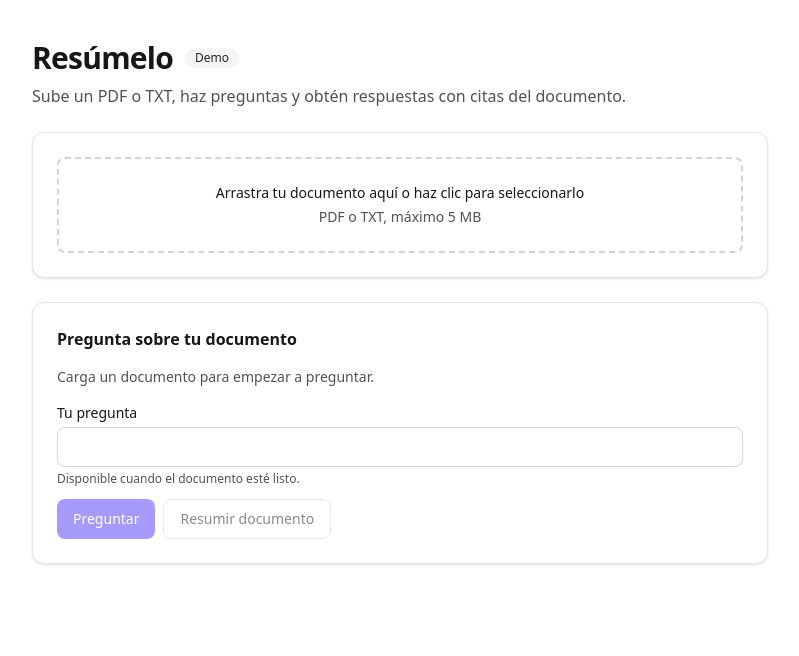
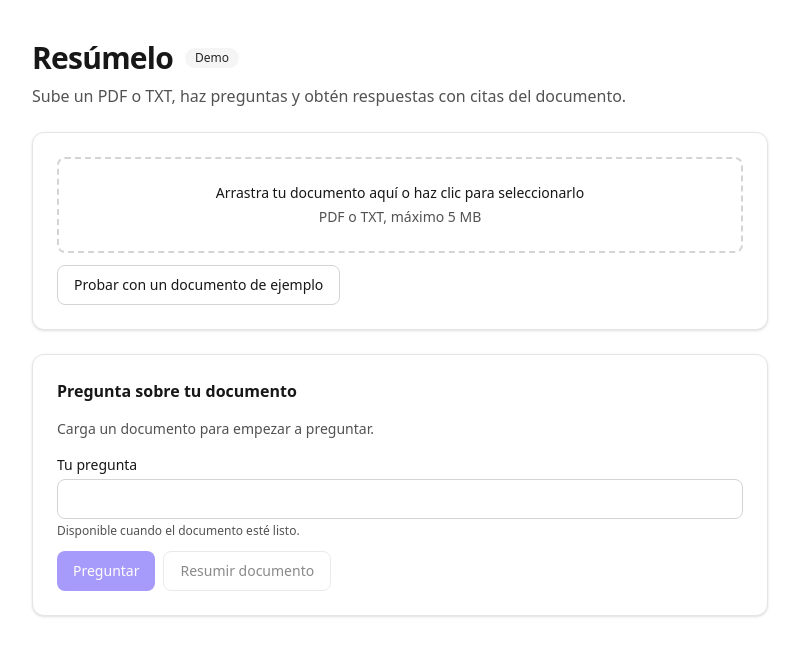
Before and after one commit to FernandoHernandez19/resumelo, a Next.js app: page / in a window 1280 px wide. Shown: the top 656 px of the page, without its empty margins (240-1039 px from the left). Built offline with nearby package versions, Linux system fonts and the light colour scheme.

Commit message:
feat(document): agregar un documento de ejemplo para probar la demo
Co-Authored-By: Claude Sonnet 5.5 <noreply@anthropic.com>
Claude-Session: https://claude.ai/code/session_0123rVuXi4hAd7hp93mZbLHZ

```diff
--- a/src/components/document/DocumentUploader.tsx
+++ b/src/components/document/DocumentUploader.tsx
@@ -8,7 +8,7 @@ import {
   type DragEvent,
 } from "react";
 import { DocumentSummary } from "@/components/document/DocumentSummary";
-import { Card } from "@/components/ui";
+import { Button, Card } from "@/components/ui";
 import { cn } from "@/lib/cn";
 import { chunkPages } from "@/lib/chunk";
 import { extractText, type ExtractProgress } from "@/lib/extractText";
@@ -20,6 +20,7 @@ export function DocumentUploader() {
   const errorId = `${inputId}-error`;
   const [isDragging, setIsDragging] = useState(false);
   const [progress, setProgress] = useState<ExtractProgress | null>(null);
+  const [loadingExample, setLoadingExample] = useState(false);
   const currentRun = useRef(0);
   const file = useDocumentStore((s) => s.file);
   const status = useDocumentStore((s) => s.status);
@@ -54,6 +55,21 @@ export function DocumentUploader() {
       setError(e instanceof Error ? e.message : "No se pudo leer el archivo.");
     } finally {
       if (run === currentRun.current) setProgress(null);
+    }
+  }
+
+  async function handleExample() {
+    setLoadingExample(true);
+    try {
+      const response = await fetch("/ejemplo.txt");
+      if (!response.ok) throw new Error(`Error ${response.status}`);
+      const content = await response.text();
+      // Mismo flujo que una carga normal: validación, extracción y fragmentos.
+      await handleFile(new File([content], "ejemplo.txt", { type: "text/plain" }));
+    } catch {
+      setError("No se pudo cargar el documento de ejemplo. Inténtalo de nuevo.");
+    } finally {
+      setLoadingExample(false);
     }
   }
 
@@ -138,6 +154,11 @@ export function DocumentUploader() {
           {error}
         </p>
       )}
+      <div>
+        <Button variant="secondary" loading={loadingExample} onClick={() => void handleExample()}>
+          Probar con un documento de ejemplo
+        </Button>
+      </div>
     </Card>
   );
 }
```
Also changed, not shown: public/ejemplo.txt (added).
